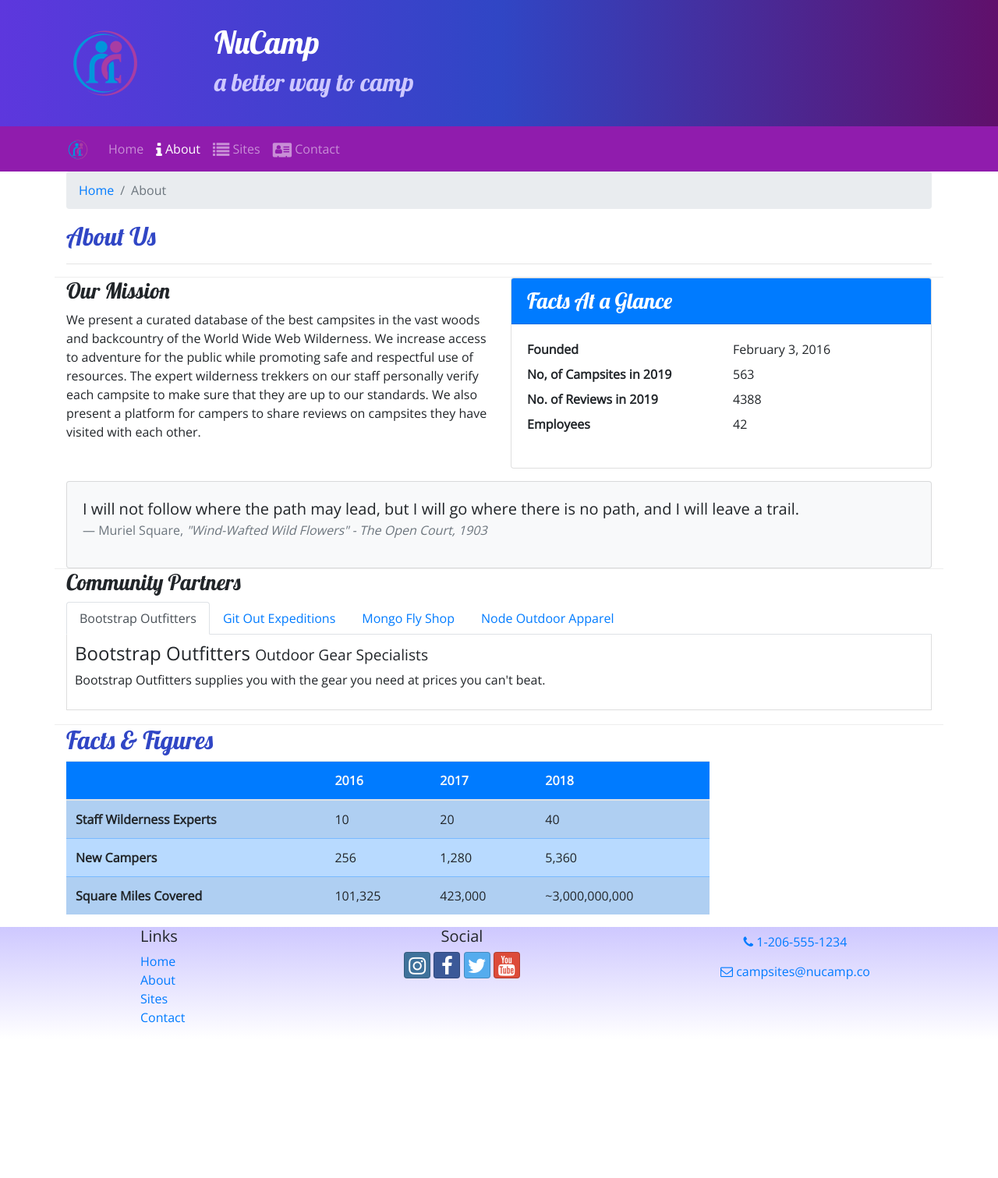
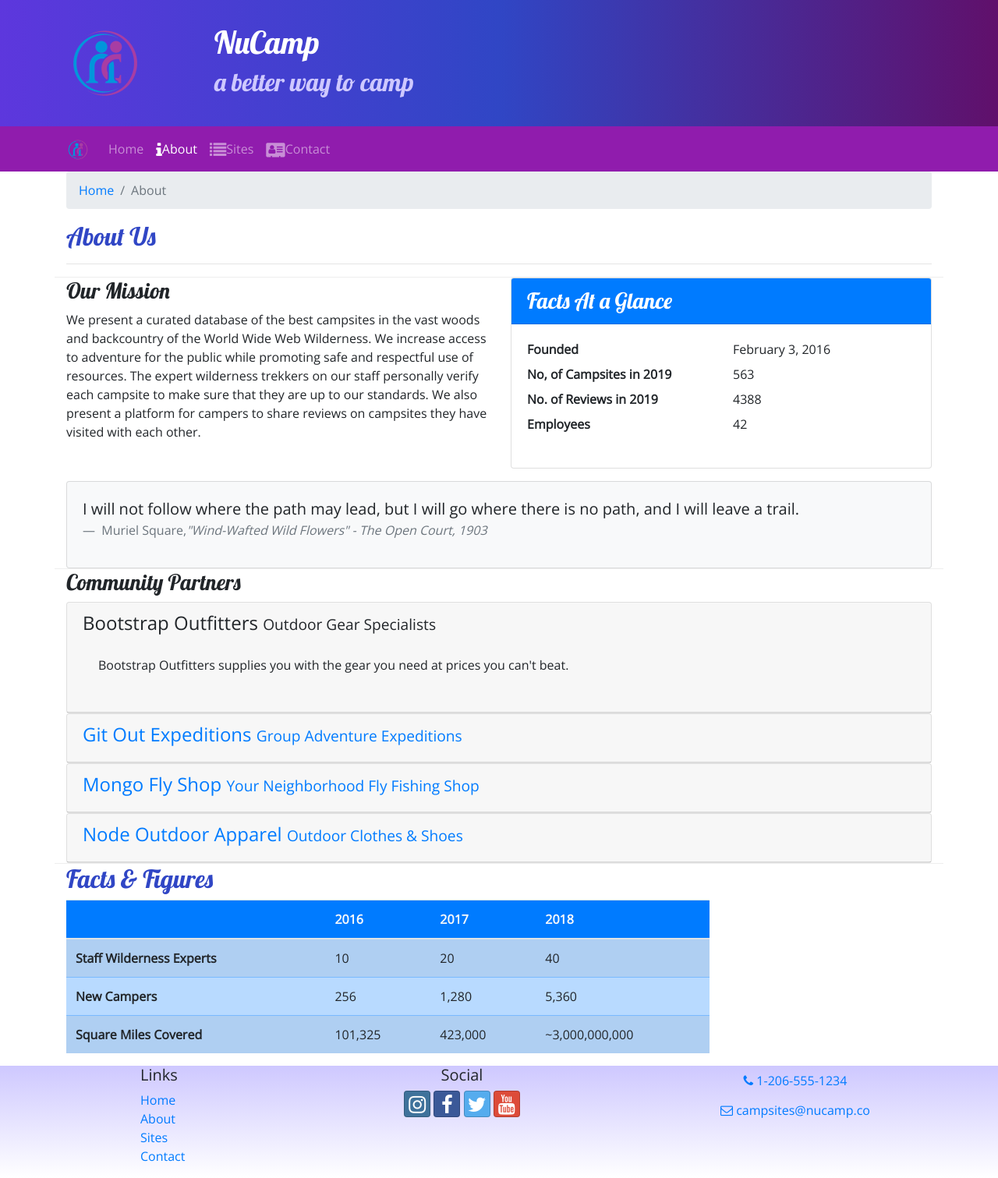
Before and after one commit to CodingGakusei/git-test, a website: page aboutus.html in a window 1280 px wide. Shown: the whole page at 78% size. Before the commit the page ends 1333 px from the top, so only its background shows below. Drawn offline with nearby package versions, Linux system fonts and the light colour scheme.

Commit message:
Accordian

```diff
--- a/aboutus.html
+++ b/aboutus.html
@@ -1,28 +1,26 @@
 <!DOCTYPE html>
 <html lang="en">
-
   <head>
     <!-- Required meta tags always come first -->
     <meta charset="utf-8" />
     <meta name="viewport" content="width=device-width, initial-scale=1" />
 
-    <link rel="stylesheet" href="node_modules/bootstrap/dist/css/bootstrap.min.css" />
+    <link rel="stylesheet" href="node_modules/bootstrap/dist/css/bootstrap.min.css"/>
 
-    <link rel="stylesheet" href="node_modules/font-awesome/css/font-awesome.min.css" />
-    <link rel="stylesheet" href="node_modules/bootstrap-social/bootstrap-social.css" />
-    <link rel="stylesheet" href="https://fonts.googleapis.com/css?family=Lobster|Open+Sans" />
+    <link rel="stylesheet" href="node_modules/font-awesome/css/font-awesome.min.css"/>
+    <link rel="stylesheet" href="node_modules/bootstrap-social/bootstrap-social.css"/>
+    <link rel="stylesheet" href="https://fonts.googleapis.com/css?family=Lobster|Open+Sans"/>
     <link rel="stylesheet" href="css/styles.css" />
 
     <title>NuCamp: A Better Way To Camp</title>
   </head>
 
   <body>
-
     <header class="jumbotron jumbotron-fluid">
       <div class="container">
         <div class="row">
           <div class="col-4 col-sm-3 col-md-2 align-self-center">
-                    <a href="index.html"><img src="img/logo.png" class="img-fluid" /></a>
+            <a href="index.html"><img src="img/logo.png" class="img-fluid"/></a>
           </div>
           <div class="col">
             <h1>NuCamp</h1>
@@ -34,19 +32,24 @@
 
     <nav class="navbar navbar-expand-sm navbar-dark sticky-top">
       <div class="container">
-            <a class="navbar-brand" href="index.html"><img src="img/logo.png" height="30" width="30" /></a>
+        <a class="navbar-brand" href="index.html"><img src="img/logo.png" height="30" width="30"/></a>
         <button class="navbar-toggler" type="button" data-toggle="collapse" data-target="#nucampNavbar">
           <span class="navbar-toggler-icon"></span>
         </button>
         <div class="collaspe navbar-collapse" id="nucampNavbar">
           <ul class="navbar-nav">
-                    <li class="nav-item"><a class="nav-link" href="index.html">Home</a></li>
-                    <li class="nav-item active"><a class="nav-link" href="#"><i class="fa fa-info fa-lg"></i> About</a>
+            <li class="nav-item">
+              <a class="nav-link" href="index.html">Home</a>
             </li>
-                    <li class="nav-item"><a class="nav-link" href="#"><i class="fa fa-list fa-lg"></i> Sites</a></li>
-                    <li class="nav-item"><a class="nav-link" href="contactus.html"><i
-                                class="fa fa-address-card fa-lg"></i>
-                            Contact</a></li>
+            <li class="nav-item active">
+              <a class="nav-link" href="#"><i class="fa fa-info fa-lg"></i>About</a>
+            </li>
+            <li class="nav-item">
+              <a class="nav-link" href="#"><i class="fa fa-list fa-lg"></i>Sites</a>
+            </li>
+            <li class="nav-item">
+              <a class="nav-link" href="contactus.html"><i class="fa fa-address-card fa-lg"></i>Contact</a>
+            </li>
           </ul>
         </div>
       </div>
@@ -67,11 +70,15 @@
       <div class="row row-content">
         <div class="col col-sm-6">
           <h3>Our Mission</h3>
-                <p>We present a curated database of the best campsites in the vast woods and backcountry of the World
-                    Wide Web Wilderness. We increase access to adventure for the public while promoting safe and
-                    respectful use of resources. The expert wilderness trekkers on our staff personally verify each
-                    campsite to make sure that they are up to our standards. We also present a platform for campers to
-                    share reviews on campsites they have visited with each other.</p>
+          <p>
+            We present a curated database of the best campsites in the vast
+            woods and backcountry of the World Wide Web Wilderness. We increase
+            access to adventure for the public while promoting safe and
+            respectful use of resources. The expert wilderness trekkers on our
+            staff personally verify each campsite to make sure that they are up
+            to our standards. We also present a platform for campers to share
+            reviews on campsites they have visited with each other.
+          </p>
         </div>
         <div class="col-sm-6">
           <div class="card">
@@ -93,12 +100,12 @@
         <div class="col">
           <div class="card bg-light mt-3">
             <blockquote class="blockquote card-body">
-                        <p class="mb-0">I will not follow where the path may lead, but I will go where there is no path,
-                            and I will leave a trail.</p>
-                        <footer class="blockquote-footer">Muriel Square,
-                            <cite title="Source Title">"Wind-Wafted Wild Flowers" - The Open Court, 1903
-
-                            </cite>
+              <p class="mb-0">
+                I will not follow where the path may lead, but I will go where
+                there is no path, and I will leave a trail.
+              </p>
+              <footer class="blockquote-footer">
+                Muriel Square,<cite title="Source Title">"Wind-Wafted Wild Flowers" - The Open Court, 1903</cite>
               </footer>
             </blockquote>
           </div>
@@ -108,36 +115,64 @@
       <div class="row row-content">
         <div class="col">
           <h3>Community Partners</h3>
-                <ul class="nav nav-tabs">
-                    <li class="nav-item"><a class="nav-link active" href="#bootstrap" role="tab"
-                            data-toggle="tab">Bootstrap Outfitters</a></li>
-                    <li class="nav-item"><a class="nav-link" href="#git" role="tab" data-toggle="tab">Git Out
-                            Expeditions</a></li>
-                    <li class="nav-item"><a class="nav-link" href="#mongo" role="tab" data-toggle="tab">Mongo Fly
-                            Shop</a></li>
-                    <li class="nav-item"><a class="nav-link" href="#node" role="tab" data-toggle="tab">Node Outdoor
-                            Apparel</a></li>
-                </ul>
-                <div class="tab-content">
-                    <div role="tabpanel" class="tab-pane fade show active" id="bootstrap">
-                        <h4>Bootstrap Outfitters <small>Outdoor Gear Specialists</small></h4>
-                        <p class="d-none d-sm-block">Bootstrap Outfitters supplies you with the gear you need at prices
-                            you can't beat.</p>
+          <div id="accordian">
+            <div class="card">
+              <div role="tab" class="card-header">
+                <h4>
+                  <a data-toggle="collapse" data-target="#bootstrap">Bootstrap Outfitters <small>Outdoor Gear Specialists</small></a>
+                </h4>
+                <div class="collapse show" id="bootstrap" data-parent="#accordian">
+                  <div class="card-body">
+                    <p class="d-none d-sm-block">
+                      Bootstrap Outfitters supplies you with the gear you need at
+                      prices you can't beat.
+                    </p>
                   </div>
-                    <div role="tabpanel" class="tab-pane fade" id="git">
-                        <h4>Git Out Expeditions <small>Group Adventure Expeditions</small></h4>
-                        <p class="d-none d-sm-block">Join Git Out Expeditions to explore new horizons with a group of
-                            other adventurers!</p>
                 </div>
-                    <div role="tabpanel" class="tab-pane fade" id="mongo">
-                        <h4>Mongo Fly Shop <small>Your Neighborhood Fly Fishing Shop</small></h4>
-                        <p class="d-none d-sm-block">Need a new fishing pole, a tacklebox, or flies of all kinds? Stop
-                            by Mongo Fly Shop.</p>
               </div>
-                    <div role="tabpanel" class="tab-pane fade" id="node">
-                        <h4>Node Outdoor Apparel <small>Outdoor Clothes & Shoes</small></h4>
-                        <p class="d-none d-sm-block">From polar fleeces to swimsuits, hiking boots to waders, a visit to
-                            Node will be sure to get you covered.</p>
+            </div>
+            <div class="card">
+              <div role="tab" class="card-header">
+                <h4>
+                  <a class="collapsed" data-toggle="collapse" data-target="#git">Git Out Expeditions <small>Group Adventure Expeditions</small></a>
+                </h4>
+                <div class="collapse" id="git" data-parent="#accordian">
+                  <div class="card-body">
+                    <p class="d-none d-sm-block">
+                      Join Git Out Expeditions to explore new horizons with a group
+                      of other adventurers!
+                    </p>
+                  </div>
+                </div>
+              </div>
+            </div>
+            <div class="card">
+              <div role="tab" class="card-header">
+                <h4>
+                  <a class="collapsed" data-toggle="collapse" data-target="#mongo">Mongo Fly Shop <small>Your Neighborhood Fly Fishing Shop</small></a>
+                </h4>
+                <div class="collapse" id="mongo" data-parent="#accordian">
+                  <div class="card-body">
+                    <p class="d-none d-sm-block">
+                      Need a new fishing pole, a tacklebox, or flies of all kinds? Stop by Mongo Fly Shop.
+                    </p>
+                  </div>
+                </div>
+              </div>
+            </div>
+            <div class="card">
+              <div role="tab" class="card-header">
+                <h4>
+                  <a class="collapsed" data-toggle="collapse" data-target="#node">Node Outdoor Apparel <small>Outdoor Clothes & Shoes</small></a>
+                </h4>
+                <div class="collapse" id="node" data-parent="#accordian">
+                  <div class="card-body">
+                    <p class="d-none d-sm-block">
+                      From polar fleeces to swimsuits, hiking boots to waders, a visit to Node will be sure to get you covered.
+                    </p>
+                  </div>
+                </div>
+              </div>
             </div>
           </div>
         </div>
@@ -193,20 +228,15 @@
           </div>
           <div class="col-6 col-sm-5 text-center">
             <h5>Social</h5>
-                    <a class="btn btn-social-icon btn-instagram" href="http://instagram.com/"><i
-                            class="fa fa-instagram"></i></a>
-                    <a class="btn btn-social-icon btn-facebook" href="http://facebook.com/"><i
-                            class="fa fa-facebook"></i></a>
-                    <a class="btn btn-social-icon btn-twitter" href="http://twitter.com/"><i
-                            class="fa fa-twitter"></i></a>
-                    <a class="btn btn-social-icon btn-google" href="http://youtube.com/"><i
-                            class="fa fa-youtube"></i></a>
+            <a class="btn btn-social-icon btn-instagram" href="http://instagram.com/"><i class="fa fa-instagram"></i></a>
+            <a class="btn btn-social-icon btn-facebook" href="http://facebook.com/"><i class="fa fa-facebook"></i></a>
+            <a class="btn btn-social-icon btn-twitter" href="http://twitter.com/"><i class="fa fa-twitter"></i></a>
+            <a class="btn btn-social-icon btn-google" href="http://youtube.com/"><i class="fa fa-youtube"></i></a>
           </div>
           <div class="col-sm-4 text-center">
-                    <a role="button" class="btn btn-link" href="tel:+12065551234"><i class="fa fa-phone"></i>
-                        1-206-555-1234</a><br>
-                    <a role="button" class="btn btn-link" href="mailto:campsites@nucamp.co">
-                        <i class="fa fa-envelope-o"></i> campsites@nucamp.co</a>
+            <a role="button" class="btn btn-link" href="tel:+12065551234"><i class="fa fa-phone"></i> 1-206-555-1234</a>
+            <br />
+            <a role="button" class="btn btn-link" href="mailto:campsites@nucamp.co"><i class="fa fa-envelope-o"></i> campsites@nucamp.co</a>
           </div>
         </div>
       </div>
@@ -215,7 +245,5 @@
     <script src="node_modules/jquery/dist/jquery.slim.min.js"></script>
     <script src="node_modules/popper.js/dist/umd/popper.min.js"></script>
     <script src="node_modules/bootstrap/dist/js/bootstrap.min.js"></script>
-
   </body>
-
 </html>
--- a/css/styles.css
+++ b/css/styles.css
@@ -35,9 +35,3 @@ header h2 {
 .navbar {
     background-color: #901CAD;
 }
-
-.tab-content {
-    border: 1px solid #DDD;
-    border-top: none;
-    padding: 10px;
-}
```
Also changed, not shown: index.html (+1 -3 lines). Lines whose indentation alone changed are shown as unchanged.
